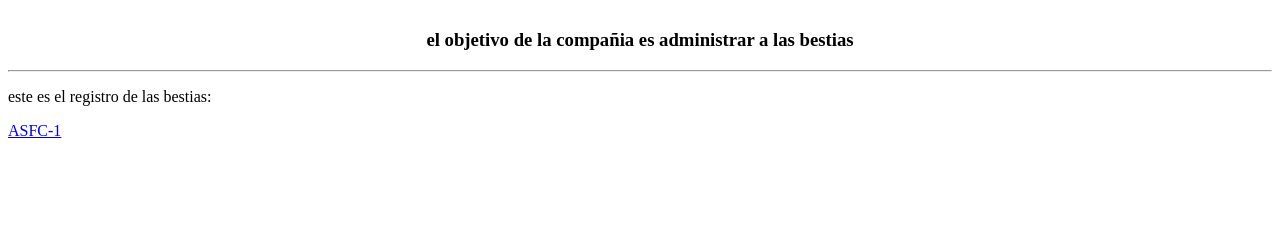
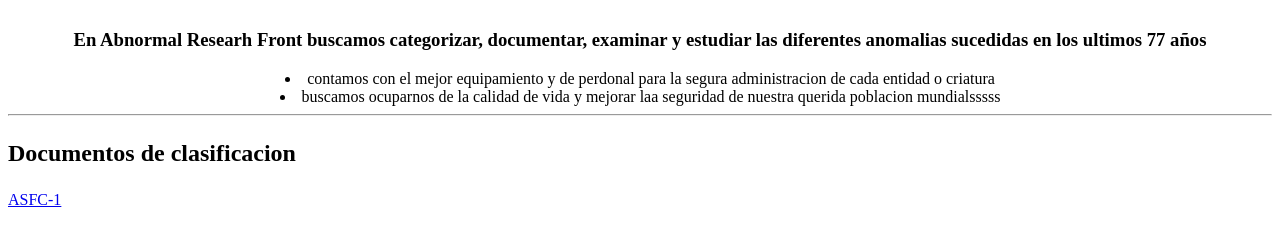
Before and after one commit to Millerhaha1/miller, a plain HTML site: page index.html in a window 1280 px wide. Shown: the part 72-318 px from the top of the page. Drawn offline with Linux system fonts and the light colour scheme.

Commit message:
Update index.html

```diff
--- a/index.html
+++ b/index.html
@@ -7,10 +7,11 @@
 
  <body>
      <h1><p align="center">Bienvenido a la base de datos de la compa&#241;ia</p></h1>
-     <h3><div align="center">el objetivo de la compa&#241;ia es administrar a las bestias</div></h3>
-
+     <h3><p align="center">En Abnormal Researh Front buscamos categorizar, documentar, examinar y estudiar las diferentes anomalias sucedidas en los ultimos 77 años</p></h3>
+     <li align="center">contamos con el mejor equipamiento y de perdonal para la segura administracion de cada entidad o criatura</li>
+     <li align="center">buscamos ocuparnos de la calidad de vida y mejorar laa seguridad de nuestra querida poblacion mundialsssss</li>
      <hr>
-     <p>este es el registro de las bestias:  </p>
+     <h2><p>Documentos de clasificacion  </p></h2>
      <A HREF="https://millerhaha1.github.io/doctor-de-notre-dame/"> ASFC-1</A>
 
 
```
